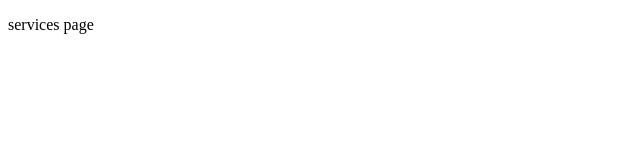
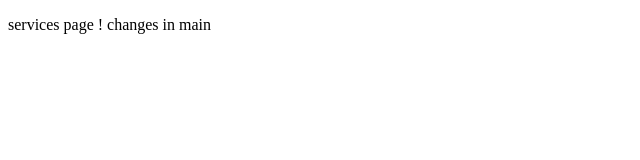
Before and after one commit to blaisetjoe/Bundle-1, a plain HTML site: page services.html in a window 1280 px wide. Shown: the whole page, without its empty margins (0-640 px from the left). Drawn offline with Linux system fonts and the light colour scheme.

Commit message:
added other changes to services

```diff
--- a/services.html
+++ b/services.html
@@ -7,6 +7,6 @@
     <title>Document</title>
 </head>
 <body>
-    <p>services page</p>
+    <p>services page ! changes in main</p>
 </body>
 </html>
```
